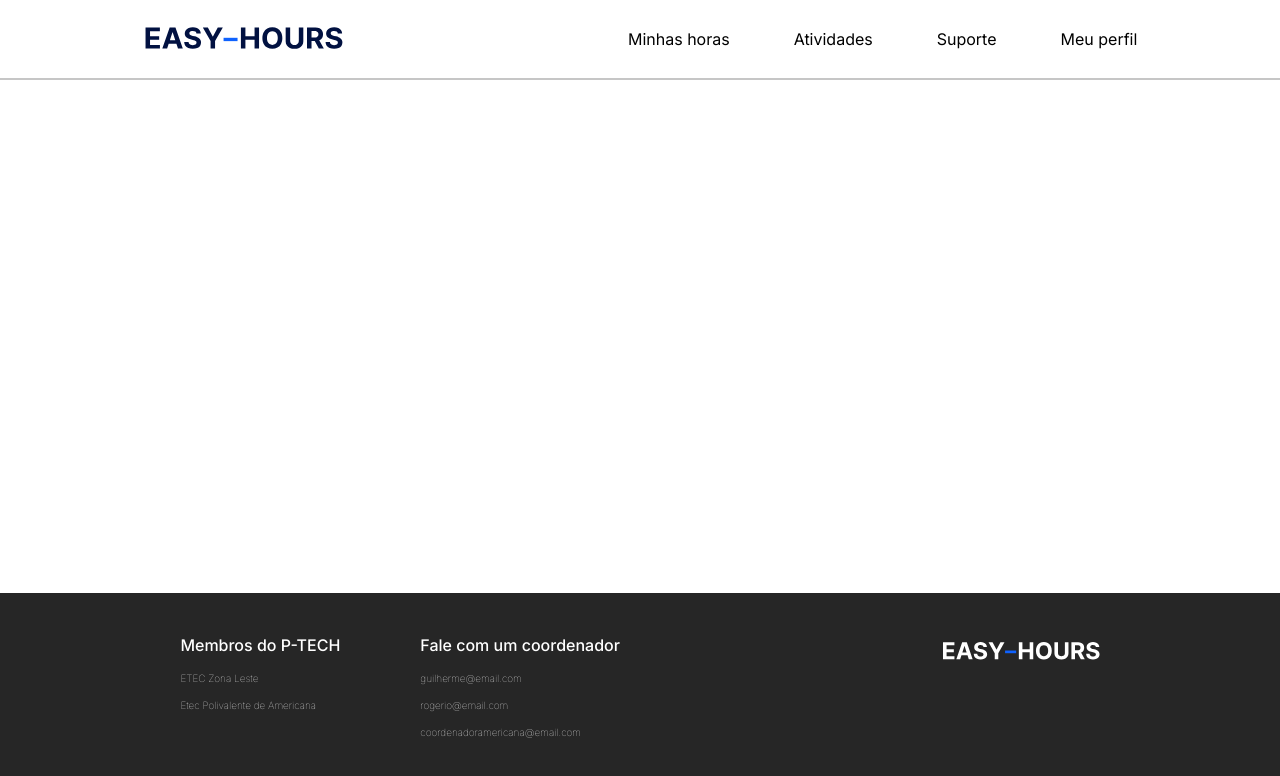
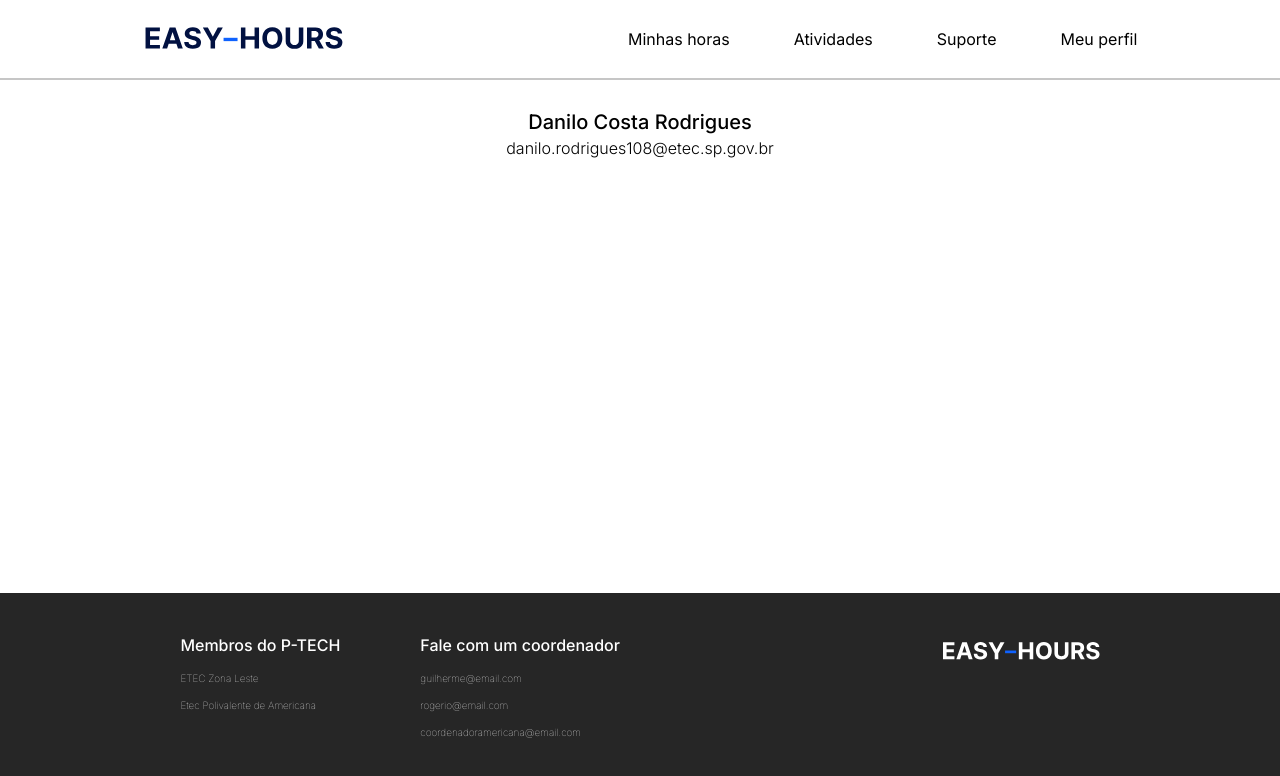
Before and after one commit to gabrielMendes21/tcc-etecZL, a Next.js app in the folder front/: page /aluno/meu-perfil in a window 1280 px wide. Shown: the top 776 px of the page. Built offline with nearby package versions, Linux system fonts and the light colour scheme.

Commit message:
add profile page

```diff
--- a/front/src/app/(authenticated)/aluno/atividades/pre-projeto/page.jsx
+++ b/front/src/app/(authenticated)/aluno/atividades/pre-projeto/page.jsx
@@ -5,7 +5,7 @@ export default function Atividade() {
   return (
     <Main>
       {/* Task info */}
-      <div className="px-4 space-y-10">
+      <div className="space-y-10">
         <div className="pt-7">
           <h1 className="text-center font-medium text-xl">Pré-projeto</h1>
           <span className="block text-center">19/03/2023</span>
--- a/front/src/app/(authenticated)/aluno/meu-perfil/page.jsx
+++ b/front/src/app/(authenticated)/aluno/meu-perfil/page.jsx
@@ -1,11 +1,14 @@
-import Delay from '@/components/LoadDelay'
+import Main from '@/components/Main'
 
 export default function Perfil() {
   return (
-    <main>
-      <Delay>
-        <h1>Perfil do aluno</h1>
-      </Delay>
-    </main>
+    <Main>
+      <span className="block mt-7 font-medium text-xl text-center">
+        Danilo Costa Rodrigues
+      </span>
+      <span className="block font-light text-center">
+        danilo.rodrigues108@etec.sp.gov.br
+      </span>
+    </Main>
   )
 }
--- a/front/src/app/(authenticated)/coordenador-ETEC/meu-perfil/page.jsx
+++ b/front/src/app/(authenticated)/coordenador-ETEC/meu-perfil/page.jsx
@@ -1,11 +1,12 @@
-import Delay from '@/components/LoadDelay'
+import Main from '@/components/Main'
 
 export default function Perfil() {
   return (
-    <main>
-      <Delay>
-        <h1>Perfil do aluno</h1>
-      </Delay>
-    </main>
+    <Main>
+      <span className="block mt-7 font-medium text-xl text-center">
+        Rogério Bezerra?
+      </span>
+      <span className="block font-light text-center">rogerio@email.com</span>
+    </Main>
   )
 }
--- a/front/src/app/(authenticated)/coordenador-IBM/meu-perfil/page.jsx
+++ b/front/src/app/(authenticated)/coordenador-IBM/meu-perfil/page.jsx
@@ -1,11 +1,12 @@
-import Delay from '@/components/LoadDelay'
+import Main from '@/components/Main'
 
 export default function Perfil() {
   return (
-    <main>
-      <Delay>
-        <h1>Perfil do aluno</h1>
-      </Delay>
-    </main>
+    <Main>
+      <span className="block mt-7 font-medium text-xl text-center">
+        Guilherme...
+      </span>
+      <span className="block font-light text-center">gulherme@email.com</span>
+    </Main>
   )
 }
```
